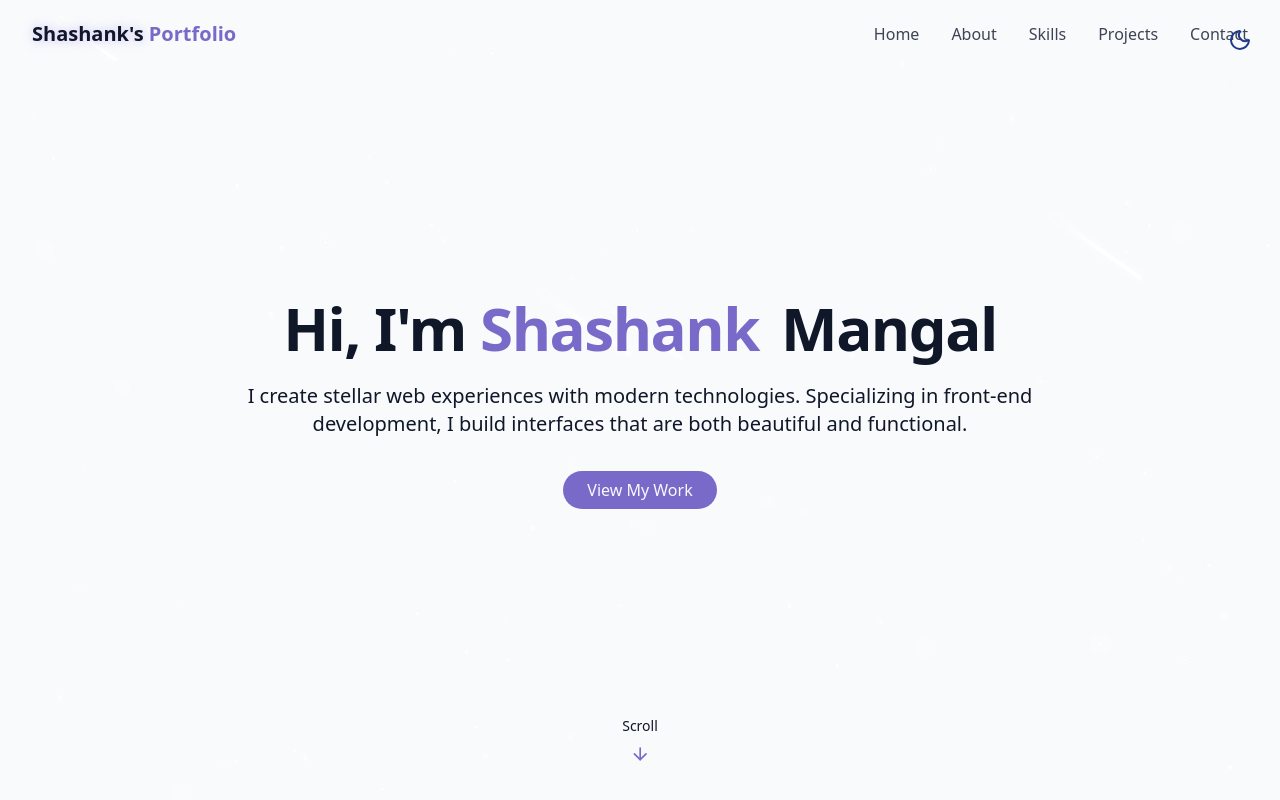
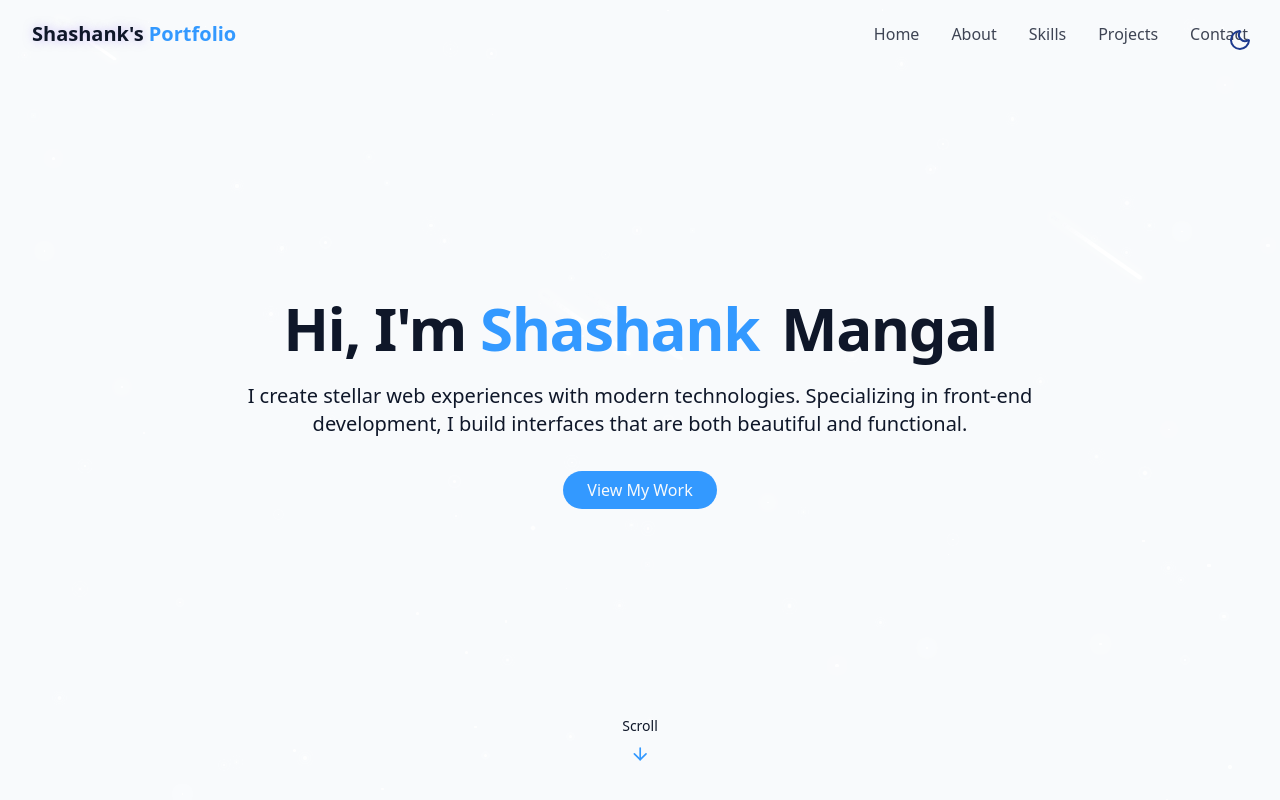
Before and after one commit to Shashankmangal1/Shashank_portfolio, a React (Vite) app: page / in a window 1280 px wide. Shown: the top 800 px of the page. Built offline with nearby package versions, Linux system fonts and the light colour scheme.

Commit message:
Changed the color

```diff
--- a/src/index.css
+++ b/src/index.css
@@ -69,7 +69,7 @@
 
     --card: 0 0% 100%;
 
-    --primary: 250 47% 60%;
+    --primary: 210 100% 60%;
     --primary-foreground: 210 40% 98%;
 
     --border: 214 32% 91%;
@@ -81,7 +81,7 @@
 
     --card: 222 47% 8%;
 
-    --primary: 250 65% 65%;
+    --primary: 210 100% 65%;
     --primary-foreground: 213 31% 91%;
 
     --border: 217 33% 20%;
@@ -147,7 +147,7 @@
 
 @utility cosmic-button {
   @apply px-6 py-2 rounded-full bg-primary text-primary-foreground font-medium
-         transition-all duration-300 hover:shadow-[0_0_10px_rgba(139,92,246,0.5)]
+         transition-all duration-300 hover:shadow-[0_0_10px_rgba(59,130,246,0.5)]
          hover:scale-105 active:scale-95;
 }
 
```
